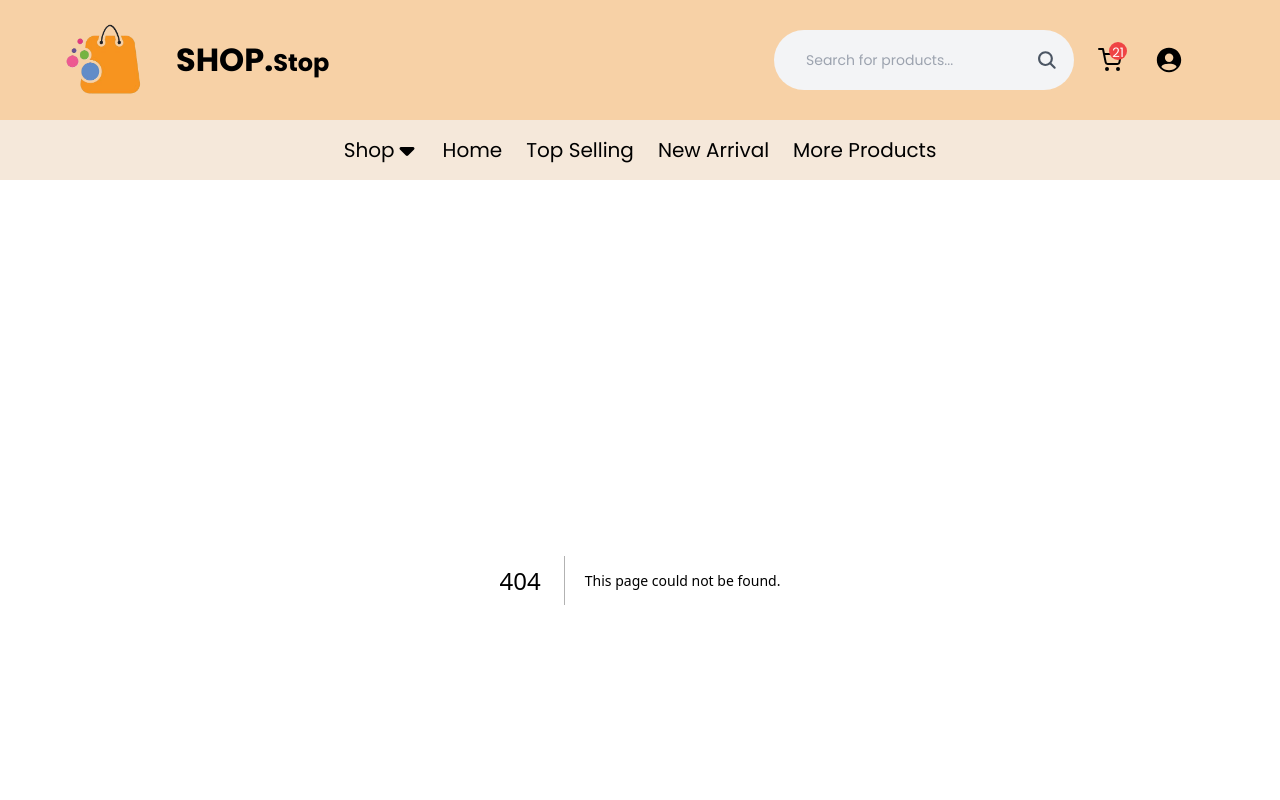
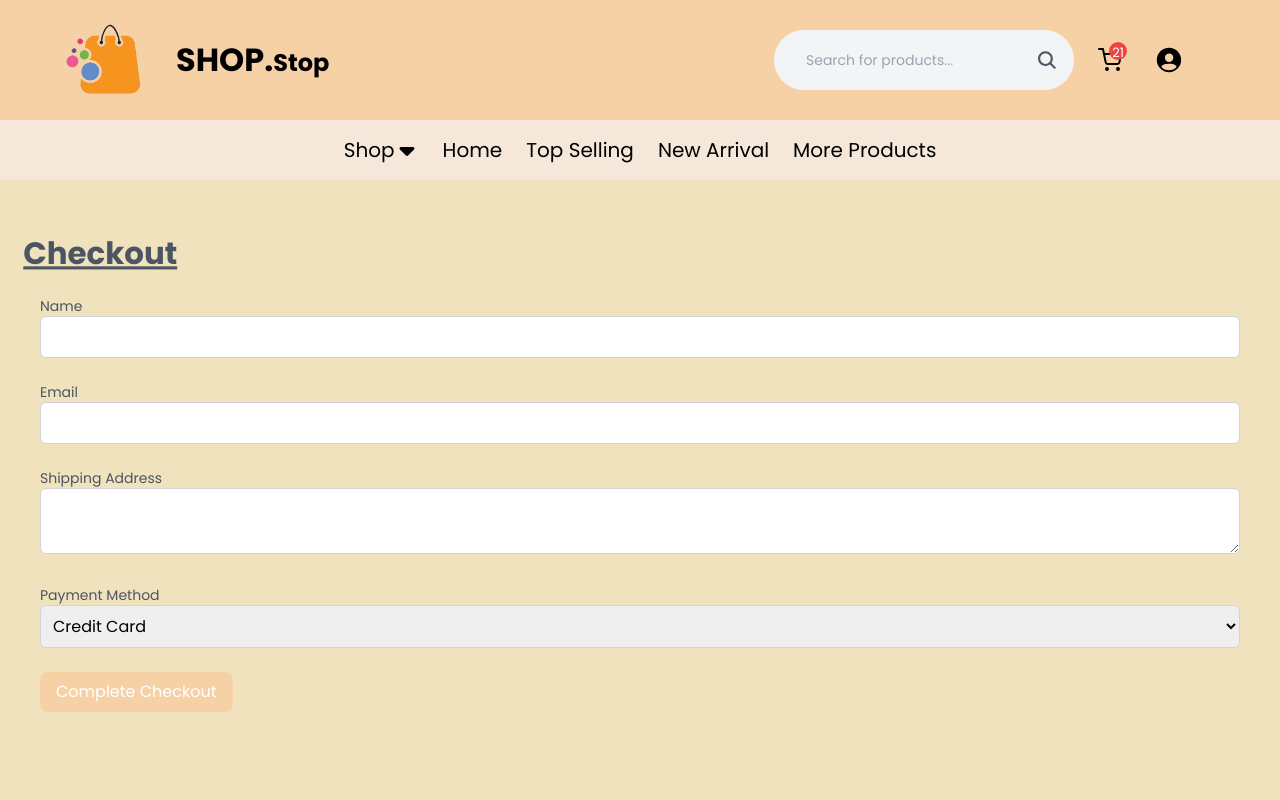
Before and after one commit to Ibrahimsabir/ecommerce-nextjs, a Next.js app: page /checkoutpage in a window 1280 px wide. Before the commit this address had no page. Shown: the top 800 px of the page. Built offline with nearby package versions, Linux system fonts and the light colour scheme.

Commit message:
checkoutpage

```diff
--- a/src/app/Cart/page.tsx
+++ b/src/app/Cart/page.tsx
@@ -169,9 +169,11 @@ const Cart = () => {
                 Continue Shopping
               </button>
             </Link>
+            <Link href="/checkoutpage">
             <button className="bg-[#f7d1a6] text-white shadow-lg py-2 px-4 rounded-lg hover:bg-[#e3c5a2] duration-300">
               Proceed to Checkout
             </button>
+            </Link>
           </div>
         </div>
       )}
--- /dev/null
+++ b/src/app/checkoutpage/page.tsx
@@ -0,0 +1,73 @@
+"use client"
+import React, { useState } from "react";
+
+const Checkout = () => {
+  const [formData, setFormData] = useState({
+    name: "",
+    email: "",
+    address: "",
+    paymentMethod: "creditCard",
+  });
+
+  const handleSubmit = (e: React.FormEvent) => {
+    e.preventDefault();
+    // Process the checkout (call to an API, etc.)
+    console.log("Order submitted", formData);
+  };
+
+  return (
+    <div className="container mx-auto py-10">
+      <h1 className="text-3xl font-bold mb-6 underline text-gray-600 animate-pulse">Checkout</h1>
+      <form onSubmit={handleSubmit} className="space-y-6">
+        <div>
+          <label className="block text-sm font-medium text-gray-600">Name</label>
+          <input
+            type="text"
+            value={formData.name}
+            onChange={(e) => setFormData({ ...formData, name: e.target.value })}
+            className="w-full p-2 border border-gray-300 rounded-md"
+            required
+          />
+        </div>
+        <div>
+          <label className="block text-sm font-medium text-gray-600">Email</label>
+          <input
+            type="email"
+            value={formData.email}
+            onChange={(e) => setFormData({ ...formData, email: e.target.value })}
+            className="w-full p-2 border border-gray-300 rounded-md"
+            required
+          />
+        </div>
+        <div>
+          <label className="block text-sm font-medium text-gray-600">Shipping Address</label>
+          <textarea
+            value={formData.address}
+            onChange={(e) => setFormData({ ...formData, address: e.target.value })}
+            className="w-full p-2 border border-gray-300 rounded-md"
+            required
+          />
+        </div>
+        <div>
+          <label className="block text-sm font-medium text-gray-600">Payment Method</label>
+          <select
+            value={formData.paymentMethod}
+            onChange={(e) => setFormData({ ...formData, paymentMethod: e.target.value })}
+            className="w-full p-2 border border-gray-300 rounded-md"
+          >
+            <option value="cod">Cash On Delivery</option>
+            <option value="creditCard">Credit Card</option>
+            <option value="paypal">PayPal</option>
+          </select>
+        </div>
+        <div>
+          <button type="submit" className="bg-[#f7d1a6] text-white py-2 px-4 rounded-lg hover:bg-[#e3c5a2]">
+            Complete Checkout
+          </button>
+        </div>
+      </form>
+    </div>
+  );
+};
+
+export default Checkout;
```
